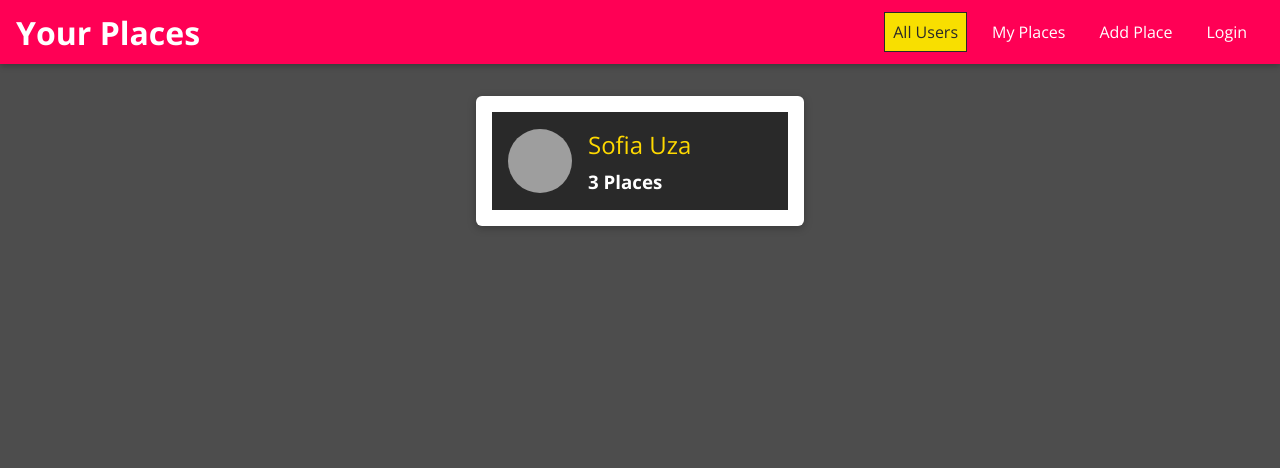
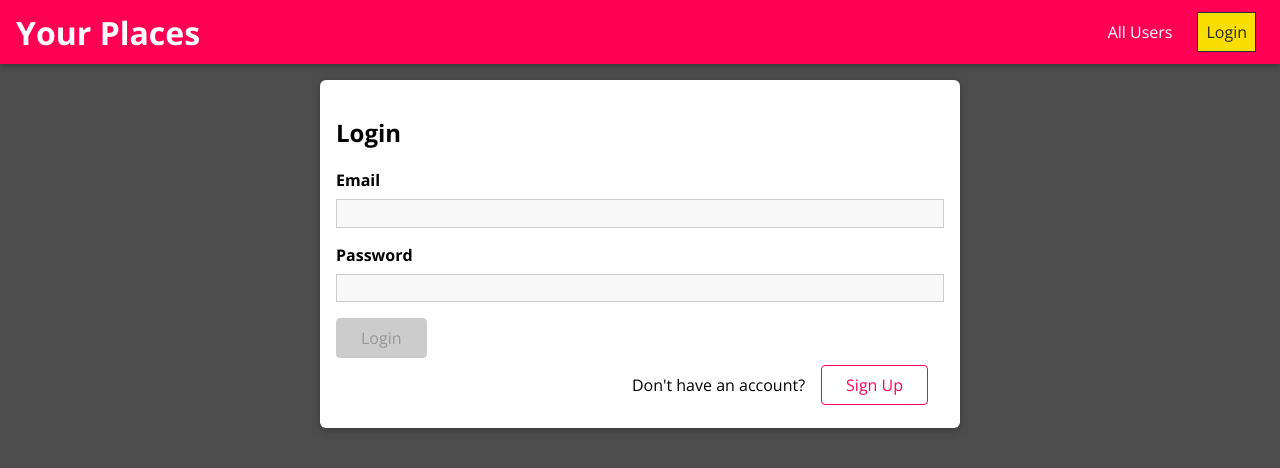
Before and after one commit to henningsadam/udemy-shared-places-mern, a React (Create React App) app: page /login in a window 1280 px wide. Before the commit this address led to /. Shown: the top 468 px of the page. Built offline with nearby package versions, Linux system fonts and the light colour scheme; grey boxes are pictures that could not be loaded.

Commit message:
added authentication context and wired that into front end

```diff
--- a/src/App.js
+++ b/src/App.js
@@ -1,4 +1,4 @@
-import React from 'react';
+import React, { useState, useCallback } from 'react';
 import {
   BrowserRouter as Router,
   Route,
@@ -10,18 +10,25 @@ import NewPlace from './places/pages/NewPlace';
 import UserPlaces from './places/pages/UserPlaces';
 import MainNavigation from './shared/components/Navigation/MainNavigation';
 import UpdatePlace from './places/pages/UpdatePlace';
+import Login from './user/pages/Login';
+import { AuthContext } from './shared/context/auth-context';
 
 function App() {
-  return (
-    <Router>
-      <MainNavigation />
-      <main>
+  const [isLoggedIn, setIsLoggedIn] = useState(false);
+  const login = useCallback(() => {
+    setIsLoggedIn(true);
+  }, []);
+
+  const logout = useCallback(() => {
+    setIsLoggedIn(false);
+  }, []);
+
+  let routes;
+  if (isLoggedIn) {
+    routes = (
       <Switch>
         <Route path='/' exact>
           <Users />
-          </Route>
-          <Route path='/places/new' exact>
-            <NewPlace />
         </Route>
         <Route path='/:userId/places' exact>
           <UserPlaces />
@@ -29,10 +36,38 @@ function App() {
         <Route path='/places/:placeId' exact>
           <UpdatePlace />
         </Route>
+        <Route path='/places/new' exact>
+          <NewPlace />
+        </Route>
         <Redirect to='/' />
       </Switch>
-      </main>
+    );
+  } else {
+    routes = (
+      <Switch>
+        <Route path='/' exact>
+          <Users />
+        </Route>
+        <Route path='/:userId/places' exact>
+          <UserPlaces />
+        </Route>
+        <Route path='/login' exact>
+          <Login />
+        </Route>
+        <Redirect to='/login' />
+      </Switch>
+    );
+  }
+
+  return (
+    <AuthContext.Provider
+      value={{ isLoggedIn: isLoggedIn, login: login, logout: logout }}
+    >
+      <Router>
+        <MainNavigation />
+        <main>{routes}</main>
       </Router>
+    </AuthContext.Provider>
   );
 }
 
--- a/src/index.css
+++ b/src/index.css
@@ -40,3 +40,11 @@ body {
   justify-content: center;
   align-items: center;
 }
+
+.right {
+  text-align: right;
+  display: flex;
+  gap: 1rem;
+  justify-content: flex-end;
+  align-items: center;
+}
--- a/src/places/components/PlaceItem.js
+++ b/src/places/components/PlaceItem.js
@@ -1,16 +1,28 @@
-import React, { useState } from 'react';
+import React, { useContext, useState } from 'react';
 
 import Card from '../../shared/components/UIElements/Card';
 import Button from '../../shared/components/FormElements/Button';
 import Modal from '../../shared/components/UIElements/Modal';
 import Map from '../../shared/components/UIElements/Map';
 import './PlaceItem.css';
+import { AuthContext } from '../../shared/context/auth-context';
 
 const PlaceItem = (props) => {
-  const [showMap, setshowMap] = useState(false);
+  const [showMap, setShowMap] = useState(false);
+  const [showConfirmModal, setShowConfirmModal] = useState(false);
+  const auth = useContext(AuthContext);
 
   const toggleShowMap = () => {
-    setshowMap(!showMap);
+    setShowMap(!showMap);
+  };
+
+  const toggleShowConfirmModal = () => {
+    setShowConfirmModal(!showConfirmModal);
+  };
+
+  const confirmDeleteHandler = () => {
+    console.log('Deleting place...');
+    setShowConfirmModal(false);
   };
 
   return (
@@ -27,6 +39,24 @@ const PlaceItem = (props) => {
           <Map center={props.coordinates} zoom={16} />
         </div>
       </Modal>
+      <Modal
+        header='Are you sure?'
+        show={showConfirmModal}
+        onCancel={toggleShowConfirmModal}
+        footerClass='place-item__modal-actions'
+        footer={
+          <>
+            <Button inverse onClick={toggleShowConfirmModal}>
+              Cancel
+            </Button>
+            <Button danger onClick={confirmDeleteHandler}>
+              Delete
+            </Button>
+          </>
+        }
+      >
+        <p>Do you want to proceed?</p>
+      </Modal>
       <li className='place-item'>
         <Card className='place-item__content'>
           <div className='place-item__image'>
@@ -41,8 +71,14 @@ const PlaceItem = (props) => {
             <Button inverse onClick={toggleShowMap}>
               View
             </Button>
-            <Button to={`/places/${props.id}`}>Edit</Button>
-            <Button danger>Delete</Button>
+            {auth.isLoggedIn && (
+              <>
+                <Button to={`/places/${props.id}`}>Edit</Button>
+                <Button danger onClick={toggleShowConfirmModal}>
+                  Delete
+                </Button>
+              </>
+            )}
           </div>
         </Card>
       </li>
--- a/src/places/pages/NewPlace.js
+++ b/src/places/pages/NewPlace.js
@@ -1,4 +1,4 @@
-import React, { useCallback, useReducer } from 'react';
+import React from 'react';
 import { useForm } from '../../shared/hooks/form-hook';
 
 import './PlaceForm.css';
--- a/src/places/pages/UpdatePlace.js
+++ b/src/places/pages/UpdatePlace.js
@@ -1,4 +1,4 @@
-import React, { useEffect, useState } from 'react';
+import React, { useEffect } from 'react';
 import { useParams } from 'react-router-dom';
 
 import Input from '../../shared/components/FormElements/Input';
--- a/src/shared/components/Navigation/MainHeader.js
+++ b/src/shared/components/Navigation/MainHeader.js
@@ -1,4 +1,4 @@
-import React, { Children } from 'react'
+import React from 'react'
 
 import './MainHeader.css'
 
--- a/src/shared/components/Navigation/NavLinks.js
+++ b/src/shared/components/Navigation/NavLinks.js
@@ -1,9 +1,12 @@
-import React from 'react';
+import React, { useContext } from 'react';
 import { NavLink } from 'react-router-dom';
+import { AuthContext } from '../../context/auth-context';
 
 import './NavLinks.css';
+import Button from '../FormElements/Button';
 
 const NavLinks = (props) => {
+  const auth = useContext(AuthContext);
   return (
     <ul className='nav-links'>
       <li>
@@ -11,15 +14,26 @@ const NavLinks = (props) => {
           All Users
         </NavLink>
       </li>
+      {auth.isLoggedIn && (
+        <>
           <li>
             <NavLink to='/u1/places'>My Places</NavLink>
           </li>
           <li>
             <NavLink to='/places/new'>Add Place</NavLink>
           </li>
+        </>
+      )}
+      {!auth.isLoggedIn && (
         <li>
           <NavLink to='/login'>Login</NavLink>
         </li>
+      )}
+      {auth.isLoggedIn && (
+        <li>
+          <Button onClick={auth.logout}>Logout</Button>
+        </li>
+      )}
     </ul>
   );
 };
--- /dev/null
+++ b/src/shared/context/auth-context.js
@@ -0,0 +1,7 @@
+import { createContext } from 'react';
+
+export const AuthContext = createContext({
+  isLoggedIn: false,
+  login: () => {},
+  logout: () => {}
+});
--- a/src/shared/hooks/form-hook.js
+++ b/src/shared/hooks/form-hook.js
@@ -5,6 +5,9 @@ const formReducer = (state, action) => {
     case 'INPUT_CHANGE':
       let formIsValid = true;
       for (const inputId in state.inputs) {
+        if (!state.inputs[inputId]) {
+          continue;
+        }
         if (inputId === action.inputId) {
           formIsValid = formIsValid && action.isValid;
         } else {
--- /dev/null
+++ b/src/user/pages/Login.js
@@ -0,0 +1,124 @@
+import React, { useState, useContext } from 'react';
+import { useForm } from '../../shared/hooks/form-hook';
+
+import './LoginForm.css';
+import Card from '../../shared/components/UIElements/Card';
+import Input from '../../shared/components/FormElements/Input';
+import Button from '../../shared/components/FormElements/Button';
+import {
+  VALIDATOR_EMAIL,
+  VALIDATOR_REQUIRE,
+  VALIDATOR_MINLENGTH,
+} from '../../shared/util/validators';
+import { AuthContext } from '../../shared/context/auth-context';
+
+const Login = () => {
+  const [isLoginMode, setIsLoginMode] = useState(true);
+  const [formState, inputHandler, setFormData] = useForm(
+    {
+      email: {
+        value: '',
+        isValid: false,
+      },
+      password: {
+        value: '',
+        isValid: false,
+      },
+    },
+    false
+  );
+  const auth = useContext(AuthContext)
+
+  const loginSubmitHandler = (e) => {
+    e.preventDefault();
+    if (isLoginMode) {
+      auth.login()
+      console.log('User logged in');
+    } else {
+      console.log('Signing up...');
+    }
+    console.log(formState.inputs);
+  };
+
+  const switchModeHandler = () => {
+    if (!isLoginMode) {
+      setFormData(
+        {
+          ...formState.inputs,
+          name: undefined,
+        },
+        formState.inputs.email.isValid && formState.inputs.password.isValid
+      );
+    } else {
+      setFormData(
+        {
+          ...formState.inputs,
+          name: {
+            value: '',
+            isValid: false,
+          },
+        },
+        false
+      );
+    }
+    setIsLoginMode((prevMode) => !prevMode);
+  };
+
+  return (
+    <Card className='login-form'>
+      {isLoginMode ? <h2>Login</h2> : <h2>Register</h2>}
+      {!isLoginMode && (
+        <Input
+          element='input'
+          id='name'
+          label='Name'
+          type='text'
+          onInput={inputHandler}
+          errorText='Please enter a valid name'
+          validators={[VALIDATOR_REQUIRE()]}
+        />
+      )}
+      <form onSubmit={loginSubmitHandler}>
+        <Input
+          id='email'
+          element='input'
+          type='email'
+          label='Email'
+          errorText='Please enter a valid email'
+          validators={[VALIDATOR_EMAIL()]}
+          onInput={inputHandler}
+        />
+        <Input
+          id='password'
+          element='input'
+          type='password'
+          label='Password'
+          validators={[VALIDATOR_MINLENGTH(5)]}
+          errorText='Please enter a valid password'
+          onInput={inputHandler}
+        />
+        <Button type='submit' disabled={!formState.isValid}>
+          {isLoginMode ? 'Login' : 'Submit'}
+        </Button>
+      </form>
+
+      {isLoginMode ? (
+        <div className='right'>
+          <p>Don't have an account?</p>
+          <Button inverse onClick={switchModeHandler}>
+            Sign Up
+          </Button>
+        </div>
+      ) : (
+        <div className='right'>
+          <p>Already have an account?</p>
+          <Button inverse onClick={switchModeHandler}>
+            Login
+          </Button>
+        </div>
+      )}
+    </Card>
+  );
+};
+
+export default Login;
--- /dev/null
+++ b/src/user/pages/LoginForm.css
@@ -0,0 +1,10 @@
+.login-form {
+  list-style: none;
+  margin: 0 auto;
+  padding: 1rem;
+  width: 90%;
+  max-width: 40rem;
+  box-shadow: 0 2px 8px rgba(0, 0, 0, 0.26);
+  border-radius: 6px;
+  background: white;
+}
```
Lines whose indentation alone changed are shown as unchanged.
